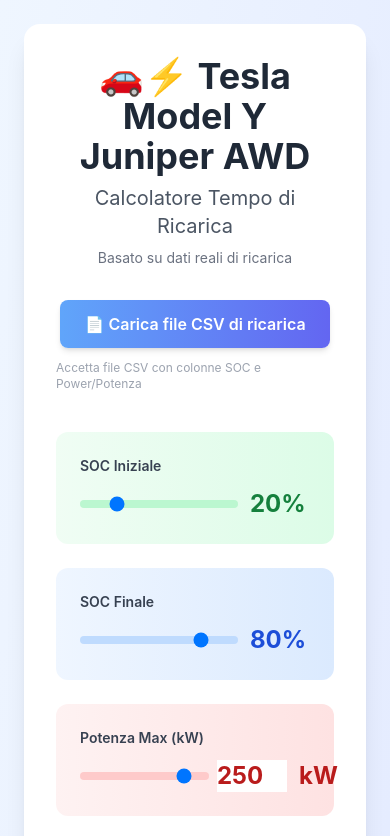
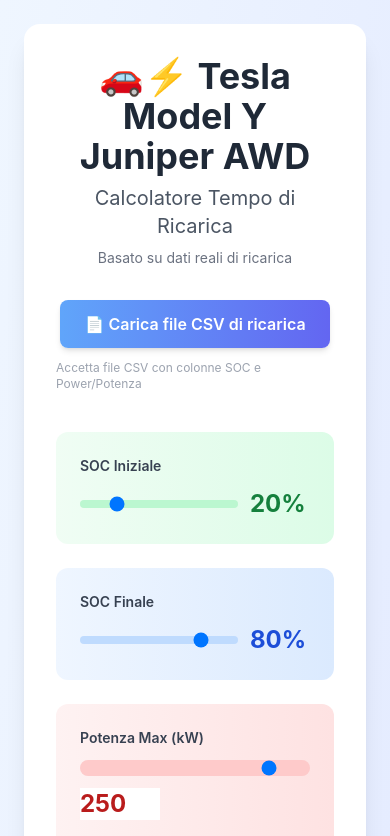
Before and after one commit to stepic/tesla-charge-tool, a React (Create React App) app: page / in a window 390 px wide. Shown: the top 836 px of the page. Built offline with nearby package versions, Linux system fonts and the light colour scheme.

Commit message:
Modifiche UI slider

```diff
--- a/src/App.tsx
+++ b/src/App.tsx
@@ -304,7 +304,7 @@
             <label className="block text-sm font-semibold text-gray-700 mb-3">
               Potenza Max (kW)
             </label>
-            <div className="flex items-center space-x-3">
+            <div className="flex flex-col sm:flex-row items-stretch sm:items-center space-y-3 sm:space-y-0 sm:space-x-3">
               <input
                 type="range"
                 min={0}
@@ -316,6 +316,7 @@
                   setMaxPower(allowedPowers[idx]);
                 }}
                 className="flex-1 h-2 bg-red-200 rounded-lg appearance-none cursor-pointer"
+                style={{ touchAction: 'none', minWidth: 0 }}
                 disabled={!!csvInfo}
               />
               <input
@@ -329,8 +330,9 @@
                   setMaxPower(val);
                 }}
                 className="text-2xl font-bold text-red-700 min-w-[70px]"
-                style={{ width: 60, marginLeft: 8 }}
+                style={{ width: 80, marginLeft: 0 }}
                 disabled={!!csvInfo}
+                inputMode="decimal"
               />
               <span className="text-2xl font-bold text-red-700 min-w-[70px]">
                 kW
```
